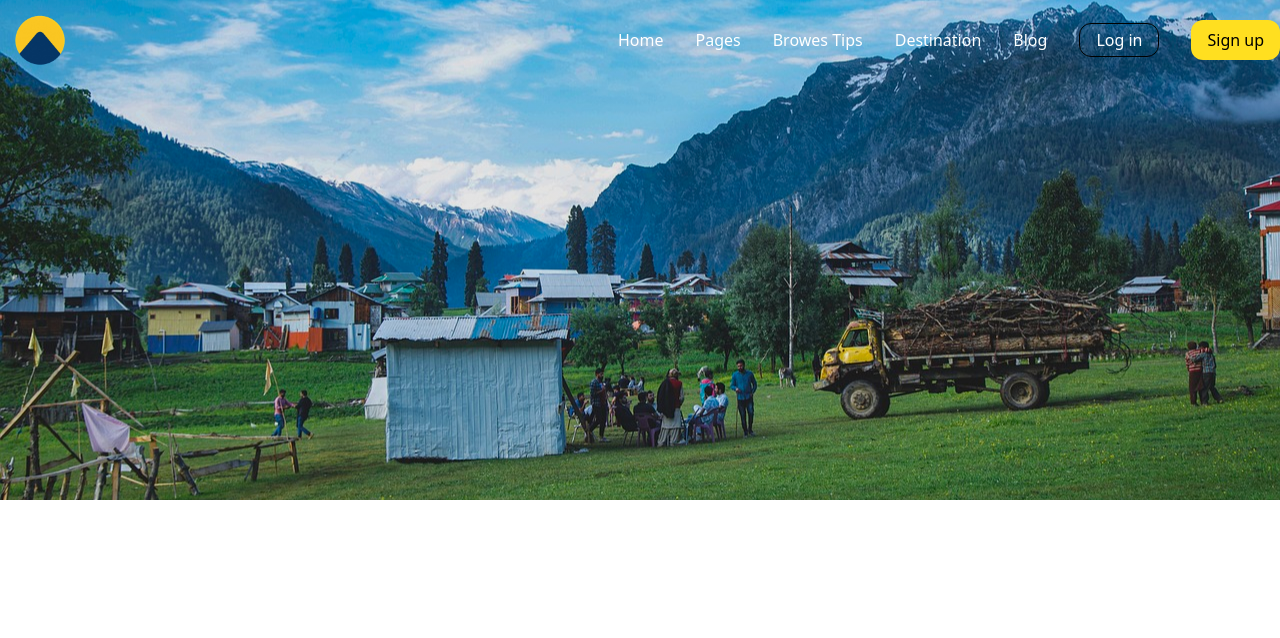
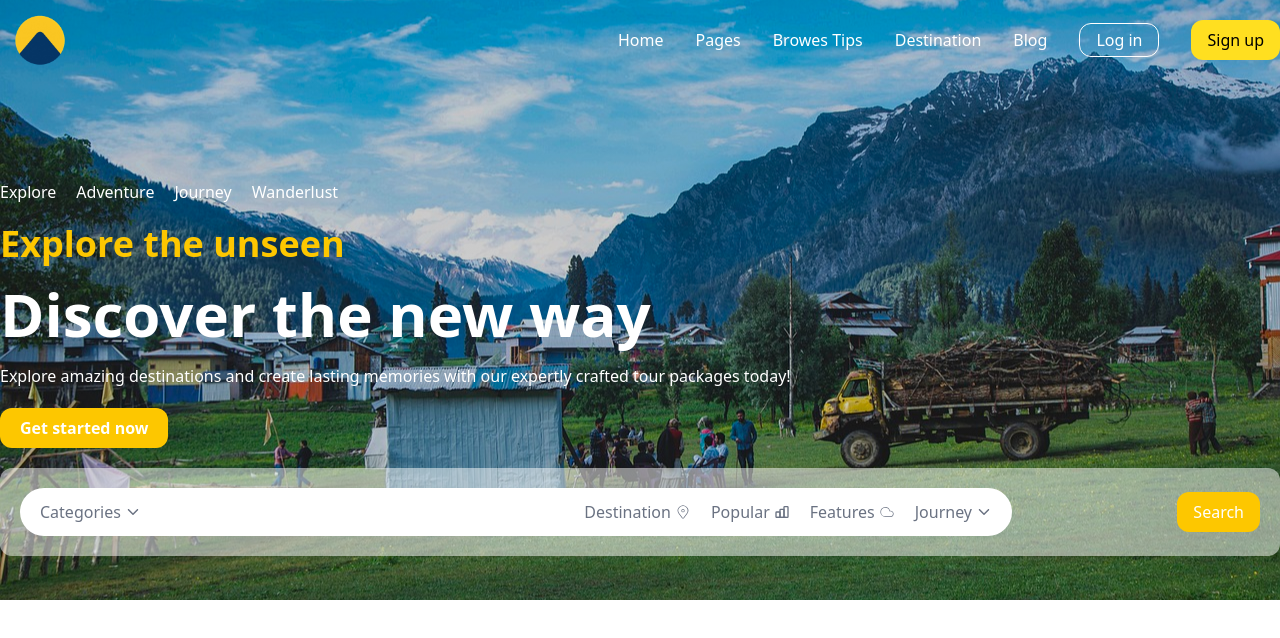
Before and after one commit to shaimazerin46/fleek-bd-task, a React (Vite) app: page / in a window 1280 px wide. Shown: the top 638 px of the page. Built offline with nearby package versions, Linux system fonts and the light colour scheme.

Commit message:
banner content created

```diff
--- a/package.json
+++ b/package.json
@@ -13,6 +13,7 @@
     "@tailwindcss/vite": "^4.1.4",
     "react": "^19.0.0",
     "react-dom": "^19.0.0",
+    "react-icons": "^5.5.0",
     "react-router": "^7.5.2",
     "tailwindcss": "^4.1.4"
   },
--- a/src/Components/Common/Navbar.jsx
+++ b/src/Components/Common/Navbar.jsx
@@ -16,7 +16,7 @@ const Navbar = () => {
             <li><NavLink to=''>Destination</NavLink></li>
             <li><NavLink to=''>Blog</NavLink></li>
             <li><NavLink to=''>
-                <button className='px-4 py-1 border-[1px] border-black rounded-xl'>
+                <button className='px-4 py-1 border-[1px] border-white rounded-xl'>
                     Log in
                 </button>
                 </NavLink></li>
--- a/src/Components/HomeComeponents/Banner.jsx
+++ b/src/Components/HomeComeponents/Banner.jsx
@@ -1,14 +1,57 @@
+import { IoIosArrowDown } from 'react-icons/io';
 import bannerImg from '../../assets/banner.jpg'
+import { CiCloud, CiLocationOn } from 'react-icons/ci';
+import { TbChartBarPopular } from 'react-icons/tb';
 
 const Banner = () => {
     return (
         <div style={{
-            backgroundImage: `linear-gradient(rgba(0,0,0,0.1), rgba(0,0,0,0.1)), url(${bannerImg})`,
+            backgroundImage: `linear-gradient(rgba(0,0,0,0.2), rgba(0,0,0,0.2)), url(${bannerImg})`,
             backgroundSize: 'cover',
             backgroundPosition: 'center',
-          }} className='h-[500px]'>
+          }} className='h-[600px] flex '>
 
+           <div className="w-7xl mx-auto space-y-5 mt-45">
+           <div className='text-white space-x-5'>
+                <span>Explore</span>
+                <span>Adventure</span>
+                <span>Journey</span>
+                <span>Wanderlust</span>
+            </div>
+            <h5 className='font-bold text-4xl text-yellow-400'>Explore the unseen</h5>
+            <h1 className='font-bold text-6xl text-white'>Discover the new way</h1>
+            <p className='text-white'>Explore amazing destinations and create lasting memories with our expertly crafted tour packages today!</p>
+            <button className='px-5 py-2 text-white font-bold bg-yellow-400 rounded-xl'>
+                Get started now
+            </button>
+            <div className="w-full bg-white/50 p-5 text-gray-500 rounded-xl relative flex justify-between items-center ">
+            <div className="py-3 px-5 flex justify-between w-4/5 bg-white rounded-3xl">
+                    <span className='flex items-center gap-1'>Categories
+                        <IoIosArrowDown />
+                    </span>
+                   <div className='flex gap-5'>
+                   <span className='flex items-center gap-1'>Destination
+                   <CiLocationOn />
+                   </span>
+                    <span className='flex items-center gap-1'>Popular
+                    <TbChartBarPopular />
+                    </span>
+                    <span className='flex items-center gap-1'>Features
+                    <CiCloud />
 
+                    </span>
+                    <span className='flex items-center gap-1'>Journey
+                    <IoIosArrowDown />
+                    </span>
+                   </div>
+                </div>
+                <div>
+                <button className='px-4 py-2 text-white bg-yellow-400 rounded-xl'>
+                    Search
+                </button>
+                </div>
+            </div>
+           </div>
             </div>
     );
 };
```
Also changed, not shown: 1 other file (tests, documents, lock files or other folders).
